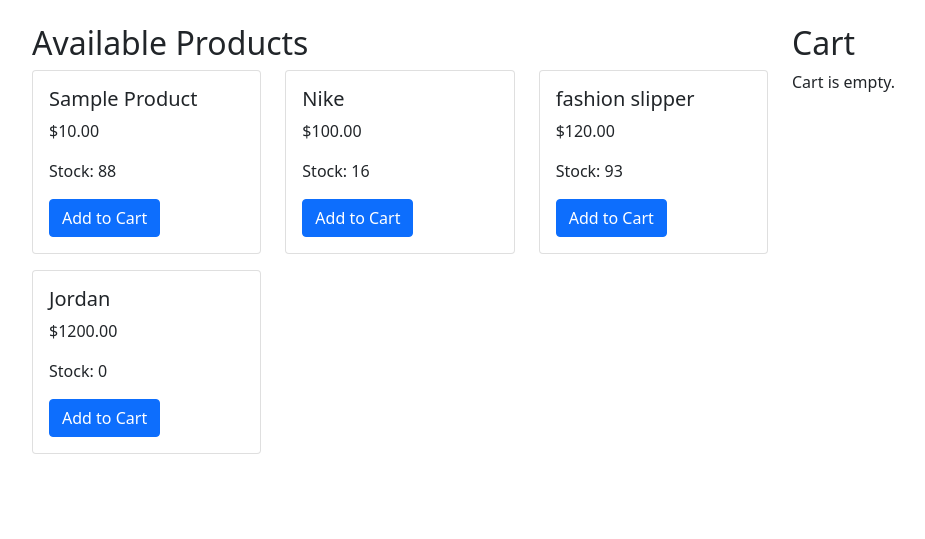
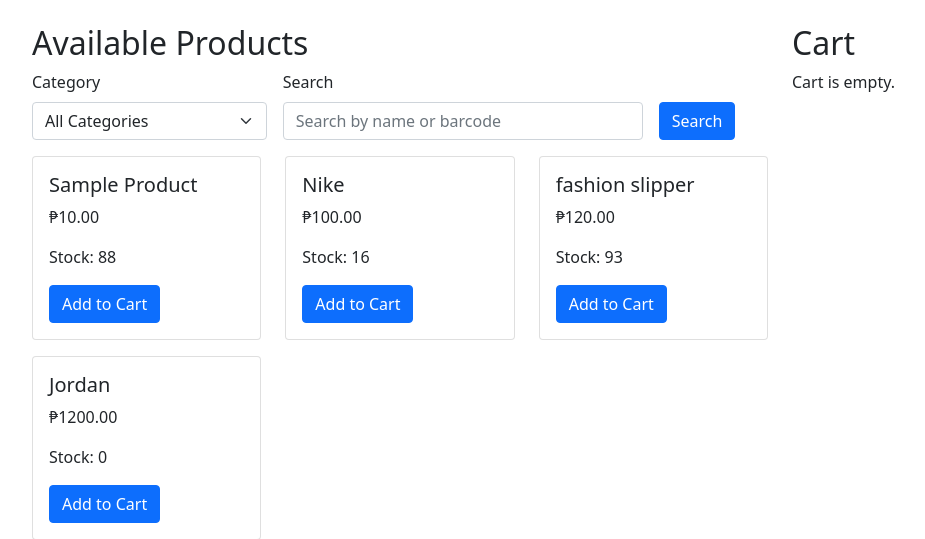
Before and after one commit to Kramer-prog/Point-Of-Sales, a Django app: page /sale/ in a window 1280 px wide. Shown: the part 58-597 px from the top of the page, without its empty margins (50-975 px from the left). Run offline with Django 5.2, Linux system fonts and the light colour scheme; a user stored in the database is signed in; data comes from the database, SQL or seed files in the repository; both versions use the stored data as it was after the commit.

Commit message:
Add order summary and confirmation feature
- Add sale_confirm view and template for order summary
- Modify sale_process to show confirmation before completing sale
- Update URLs to include sale confirmation route
- Change Complete Sale button to redirect to confirmation page

```diff
--- a/pos_app/templates/pos_app/product_list.html
+++ b/pos_app/templates/pos_app/product_list.html
@@ -38,7 +38,7 @@
                             <!-- Display category name from related Category model -->
                             <td>{{ product.category.name }}</td>
                             <!-- Display product price -->
-                            <td>${{ product.price }}</td>
+                            <td>₱{{ product.price }}</td>
                             <!-- Display current stock quantity -->
                             <td>{{ product.stock_quantity }}</td>
                             <!-- Actions column with view and edit links -->
--- a/pos_app/templates/pos_app/sale_detail.html
+++ b/pos_app/templates/pos_app/sale_detail.html
@@ -18,7 +18,7 @@
         <p><strong>User:</strong> {{ sale.user.username }}</p>
         <!-- Use Django's get_FOO_display method to show human-readable payment method -->
         <p><strong>Payment Method:</strong> {{ sale.get_payment_method_display }}</p>
-        <p><strong>Total Amount:</strong> ${{ sale.total_amount }}</p>
+        <p><strong>Total Amount:</strong> ₱{{ sale.total_amount }}</p>
 
         <!-- Section heading for sale items -->
         <h3>Items</h3>
@@ -43,9 +43,9 @@
                         <!-- Display quantity purchased -->
                         <td>{{ item.quantity }}</td>
                         <!-- Display unit price at time of sale -->
-                        <td>${{ item.unit_price }}</td>
+                        <td>₱{{ item.unit_price }}</td>
                         <!-- Display total price for this line item -->
-                        <td>${{ item.total_price }}</td>
+                        <td>₱{{ item.total_price }}</td>
                     </tr>
                 {% endfor %}
             </tbody>
--- a/pos_app/templates/pos_app/sale_process.html
+++ b/pos_app/templates/pos_app/sale_process.html
@@ -11,6 +11,27 @@
     <!-- Left column (8/12 width) - displays available products -->
     <div class="col-md-8">
         <h2>Available Products</h2>
+        <!-- Category selection and search bar -->
+        <div class="mb-3">
+            <form method="get" class="row g-3">
+                <div class="col-md-4">
+                    <label for="category" class="form-label">Category</label>
+                    <select class="form-select" id="category" name="category" onchange="this.form.submit()">
+                        <option value="">All Categories</option>
+                        {% for category in categories %}
+                            <option value="{{ category.pk }}" {% if category.pk|stringformat:"s" == selected_category %}selected{% endif %}>{{ category.name }}</option>
+                        {% endfor %}
+                    </select>
+                </div>
+                <div class="col-md-6">
+                    <label for="search" class="form-label">Search</label>
+                    <input type="text" class="form-control" id="search" name="search" value="{{ search_query }}" placeholder="Search by name or barcode">
+                </div>
+                <div class="col-md-2 d-flex align-items-end">
+                    <button type="submit" class="btn btn-primary">Search</button>
+                </div>
+            </form>
+        </div>
         <!-- Grid layout for product cards -->
         <div class="row">
             <!-- Loop through all products passed from the view -->
@@ -22,11 +43,11 @@
                             <!-- Display product name as card title -->
                             <h5 class="card-title">{{ product.name }}</h5>
                             <!-- Display product price -->
-                            <p class="card-text">${{ product.price }}</p>
+                            <p class="card-text">₱{{ product.price }}</p>
                             <!-- Display current stock quantity -->
                             <p class="card-text">Stock: {{ product.stock_quantity }}</p>
                             <!-- Link to add product to cart - calls add_to_cart view -->
-                            <a href="{% url 'pos_app:add_to_cart' product.pk %}" class="btn btn-primary">Add to Cart</a>
+                            <a href="{% url 'pos_app:add_to_cart' product.pk %}{% if selected_category or search_query %}?{% if selected_category %}category={{ selected_category }}{% endif %}{% if selected_category and search_query %}&{% endif %}{% if search_query %}search={{ search_query }}{% endif %}{% endif %}" class="btn btn-primary">Add to Cart</a>
                         </div>
                     </div>
                 </div>
@@ -47,28 +68,21 @@
                         <!-- Display product name and quantity -->
                         {{ item.product.name }} x{{ item.quantity }}
                         <!-- Display subtotal for this item -->
-                        <span class="badge bg-primary rounded-pill">${{ item.subtotal }}</span>
+                        <span class="badge bg-primary rounded-pill">₱{{ item.subtotal }}</span>
                         <!-- Link to remove item from cart - calls remove_from_cart view -->
-                        <a href="{% url 'pos_app:remove_from_cart' item.product.pk %}" class="btn btn-sm btn-danger">Remove</a>
+                        <a href="{% url 'pos_app:remove_from_cart' item.product.pk %}{% if selected_category or search_query %}?{% if selected_category %}category={{ selected_category }}{% endif %}{% if selected_category and search_query %}&{% endif %}{% if search_query %}search={{ search_query }}{% endif %}{% endif %}" class="btn btn-sm btn-danger">Remove</a>
                     </div>
                 {% endfor %}
             </div>
             <!-- Display total amount for all cart items -->
-            <h4>Total: ${{ total }}</h4>
-            <!-- Form to complete the sale - submits to same view with POST -->
+            <h4>Total: ₱{{ total }}</h4>
+            <!-- Form to show confirmation page -->
             <form method="post">
                 <!-- Django CSRF protection token -->
                 {% csrf_token %}
-                <!-- Payment method selection dropdown -->
-                <div class="mb-3">
-                    <label for="payment_method" class="form-label">Payment Method</label>
-                    <select class="form-select" id="payment_method" name="payment_method">
-                        <option value="cash">Cash</option>
-                        <option value="card">Card</option>
-                        <option value="other">Other</option>
-                    </select>
-                </div>
-                <!-- Submit button to complete the sale transaction -->
+                <!-- Hidden field to indicate confirmation request -->
+                <input type="hidden" name="show_confirmation" value="1">
+                <!-- Submit button to show confirmation page -->
                 <button type="submit" class="btn btn-success">Complete Sale</button>
             </form>
         {% else %}
--- a/pos_app/templates/pos_app/sales_report.html
+++ b/pos_app/templates/pos_app/sales_report.html
@@ -13,7 +13,7 @@
         <!-- Main heading for the page -->
         <h2>Sales Report</h2>
         <!-- Display total sales amount calculated in the view -->
-        <p><strong>Total Sales:</strong> ${{ total_sales }}</p>
+        <p><strong>Total Sales:</strong> ₱{{ total_sales }}</p>
 
         <!-- Bootstrap table with striped rows for better readability -->
         <table class="table table-striped">
@@ -38,7 +38,7 @@
                         <!-- Display username of the user who processed the sale -->
                         <td>{{ sale.user.username }}</td>
                         <!-- Display total amount of the sale -->
-                        <td>${{ sale.total_amount }}</td>
+                        <td>₱{{ sale.total_amount }}</td>
                         <!-- Use Django's get_FOO_display method to show human-readable payment method -->
                         <td>{{ sale.get_payment_method_display }}</td>
                         <!-- Display sale creation date -->
--- a/pos_app/urls.py
+++ b/pos_app/urls.py
@@ -21,6 +21,8 @@
     path('sale/add/<int:product_id>/', views.add_to_cart, name='add_to_cart'),
     # Remove product from cart - requires login
     path('sale/remove/<int:product_id>/', views.remove_from_cart, name='remove_from_cart'),
+    # Sale confirmation page - requires login
+    path('sale/confirm/', views.sale_confirm, name='sale_confirm'),
     # Sale detail page - requires login
     path('sale/<int:pk>/', views.sale_detail, name='sale_detail'),
     # Sales reports page - requires login
--- a/pos_app/views.py
+++ b/pos_app/views.py
@@ -2,8 +2,9 @@
 from django.shortcuts import render, get_object_or_404, redirect
 from django.contrib.auth.decorators import login_required
 from django.contrib import messages
-from django.db import transaction
+from django.db import transaction, models
 from django.http import JsonResponse
+from django.urls import reverse
 from .models import Product, Category, Sale, SaleItem
 from django.contrib.auth.forms import UserCreationForm
 from django.contrib.auth import login
@@ -34,14 +35,173 @@
 def sale_process(request):
     # Handle POST request for completing a sale
     if request.method == 'POST':
-        # Get cart from session
-        cart = request.session.get('cart', {})
-        # Check if cart is empty
-        if not cart:
-            messages.error(request, 'Cart is empty')
-            return redirect('pos_app:sale_process')
+        # Check if this is a confirmation request
+        if 'confirm_sale' in request.POST:
+            # Get cart from session
+            cart = request.session.get('cart', {})
+            # Check if cart is empty
+            if not cart:
+                messages.error(request, 'Cart is empty')
+                return redirect('pos_app:sale_process')
 
-        # Initialize variables for sale calculation
+            # Initialize variables for sale calculation
+            total_amount = 0
+            sale_items = []
+
+            # Process each item in cart
+            for product_id, quantity in cart.items():
+                # Get product or return 404
+                product = get_object_or_404(Product, pk=product_id)
+                # Check stock availability
+                if product.stock_quantity < quantity:
+                    messages.error(request, f'Insufficient stock for {product.name}')
+                    return redirect('pos_app:sale_process')
+                # Calculate prices
+                unit_price = product.price
+                total_price = unit_price * quantity
+                total_amount += total_price
+                # Add item to sale items list
+                sale_items.append({
+                    'product': product,
+                    'quantity': quantity,
+                    'unit_price': unit_price,
+                    'total_price': total_price
+                })
+
+            # Use database transaction for atomicity
+            with transaction.atomic():
+                # Create sale record
+                sale = Sale.objects.create(
+                    user=request.user,
+                    total_amount=total_amount,
+                    payment_method=request.POST.get('payment_method', 'cash')
+                )
+                # Create sale items and update stock
+                for item in sale_items:
+                    SaleItem.objects.create(
+                        sale=sale,
+                        product=item['product'],
+                        quantity=item['quantity'],
+                        unit_price=item['unit_price'],
+                        total_price=item['total_price']
+                    )
+                    # Reduce product stock
+                    item['product'].stock_quantity -= item['quantity']
+                    item['product'].save()
+
+            # Clear cart from session
+            request.session['cart'] = {}
+            # Show success message
+            messages.success(request, f'Sale completed successfully! Total: ₱{total_amount}')
+            # Redirect to sale detail page
+            return redirect('pos_app:sale_detail', pk=sale.pk)
+        elif 'show_confirmation' in request.POST:
+            # Show confirmation page
+            return redirect('pos_app:sale_confirm')
+
+    # Handle GET request - display sale interface
+    # Get category and search query from GET parameters
+    category_id = request.GET.get('category')
+    search_query = request.GET.get('search', '').strip()
+
+    # Filter products based on category and search
+    products = Product.objects.all()
+    if category_id:
+        products = products.filter(category_id=category_id)
+    if search_query:
+        products = products.filter(
+            models.Q(name__icontains=search_query) | models.Q(barcode__icontains=search_query)
+        )
+
+    # Get all categories for dropdown
+    categories = Category.objects.all()
+
+    # Get cart from session
+    cart = request.session.get('cart', {})
+    # Prepare cart items for display
+    cart_items = []
+    total = 0
+    for product_id, quantity in cart.items():
+        product = get_object_or_404(Product, pk=product_id)
+        subtotal = product.price * quantity
+        total += subtotal
+        cart_items.append({
+            'product': product,
+            'quantity': quantity,
+            'subtotal': subtotal
+        })
+
+    # Render sale process template with data
+    return render(request, 'pos_app/sale_process.html', {
+        'products': products,
+        'categories': categories,
+        'selected_category': category_id,
+        'search_query': search_query,
+        'cart_items': cart_items,
+        'total': total
+    })
+
+# View for adding products to cart - requires user login
+@login_required
+def add_to_cart(request, product_id):
+    # Get product or return 404
+    product = get_object_or_404(Product, pk=product_id)
+    # Get cart from session
+    cart = request.session.get('cart', {})
+    # Increment product quantity in cart
+    cart[str(product_id)] = cart.get(str(product_id), 0) + 1
+    # Save cart back to session
+    request.session['cart'] = cart
+    # Show success message
+    messages.success(request, f'{product.name} added to cart')
+    # Redirect back to sale process page with current filters
+    category = request.GET.get('category', '')
+    search = request.GET.get('search', '')
+    return redirect(reverse('pos_app:sale_process') + f'?category={category}&search={search}' if category or search else reverse('pos_app:sale_process'))
+
+# View for removing products from cart - requires user login
+@login_required
+def remove_from_cart(request, product_id):
+    # Get cart from session
+    cart = request.session.get('cart', {})
+    # Remove product from cart if it exists
+    if str(product_id) in cart:
+        del cart[str(product_id)]
+        # Save updated cart to session
+        request.session['cart'] = cart
+        # Show success message
+        messages.success(request, 'Item removed from cart')
+    # Redirect back to sale process page with current filters
+    category = request.GET.get('category', '')
+    search = request.GET.get('search', '')
+    return redirect(reverse('pos_app:sale_process') + f'?category={category}&search={search}' if category or search else reverse('pos_app:sale_process'))
+
+# View for sale confirmation - requires user login
+@login_required
+def sale_confirm(request):
+    # Get cart from session
+    cart = request.session.get('cart', {})
+    # Check if cart is empty
+    if not cart:
+        messages.error(request, 'Cart is empty')
+        return redirect('pos_app:sale_process')
+
+    # Prepare cart items for display
+    cart_items = []
+    total = 0
+    for product_id, quantity in cart.items():
+        product = get_object_or_404(Product, pk=product_id)
+        subtotal = product.price * quantity
+        total += subtotal
+        cart_items.append({
+            'product': product,
+            'quantity': quantity,
+            'subtotal': subtotal
+        })
+
+    # Handle POST request for confirming sale
+    if request.method == 'POST':
+        # Process the sale
         total_amount = 0
         sale_items = []
 
@@ -89,65 +249,15 @@
         # Clear cart from session
         request.session['cart'] = {}
         # Show success message
-        messages.success(request, f'Sale completed successfully! Total: ${total_amount}')
+        messages.success(request, f'Sale completed successfully! Total: ₱{total_amount}')
         # Redirect to sale detail page
         return redirect('pos_app:sale_detail', pk=sale.pk)
 
-    # Handle GET request - display sale interface
-    # Get all products for selection
-    products = Product.objects.all()
-    # Get cart from session
-    cart = request.session.get('cart', {})
-    # Prepare cart items for display
-    cart_items = []
-    total = 0
-    for product_id, quantity in cart.items():
-        product = get_object_or_404(Product, pk=product_id)
-        subtotal = product.price * quantity
-        total += subtotal
-        cart_items.append({
-            'product': product,
-            'quantity': quantity,
-            'subtotal': subtotal
-        })
-
-    # Render sale process template with data
-    return render(request, 'pos_app/sale_process.html', {
-        'products': products,
+    # Render confirmation template with cart data
+    return render(request, 'pos_app/sale_confirm.html', {
         'cart_items': cart_items,
         'total': total
     })
-
-# View for adding products to cart - requires user login
-@login_required
-def add_to_cart(request, product_id):
-    # Get product or return 404
-    product = get_object_or_404(Product, pk=product_id)
-    # Get cart from session
-    cart = request.session.get('cart', {})
-    # Increment product quantity in cart
-    cart[str(product_id)] = cart.get(str(product_id), 0) + 1
-    # Save cart back to session
-    request.session['cart'] = cart
-    # Show success message
-    messages.success(request, f'{product.name} added to cart')
-    # Redirect back to sale process page
-    return redirect('pos_app:sale_process')
-
-# View for removing products from cart - requires user login
-@login_required
-def remove_from_cart(request, product_id):
-    # Get cart from session
-    cart = request.session.get('cart', {})
-    # Remove product from cart if it exists
-    if str(product_id) in cart:
-        del cart[str(product_id)]
-        # Save updated cart to session
-        request.session['cart'] = cart
-        # Show success message
-        messages.success(request, 'Item removed from cart')
-    # Redirect back to sale process page
-    return redirect('pos_app:sale_process')
 
 # View for displaying sale details - requires user login
 @login_required
```
Also changed, not shown: TODO.md (+18 -12 lines), pos_app/templates/pos_app/sale_confirm.html (added, +80 -0 lines), db.sqlite3.
